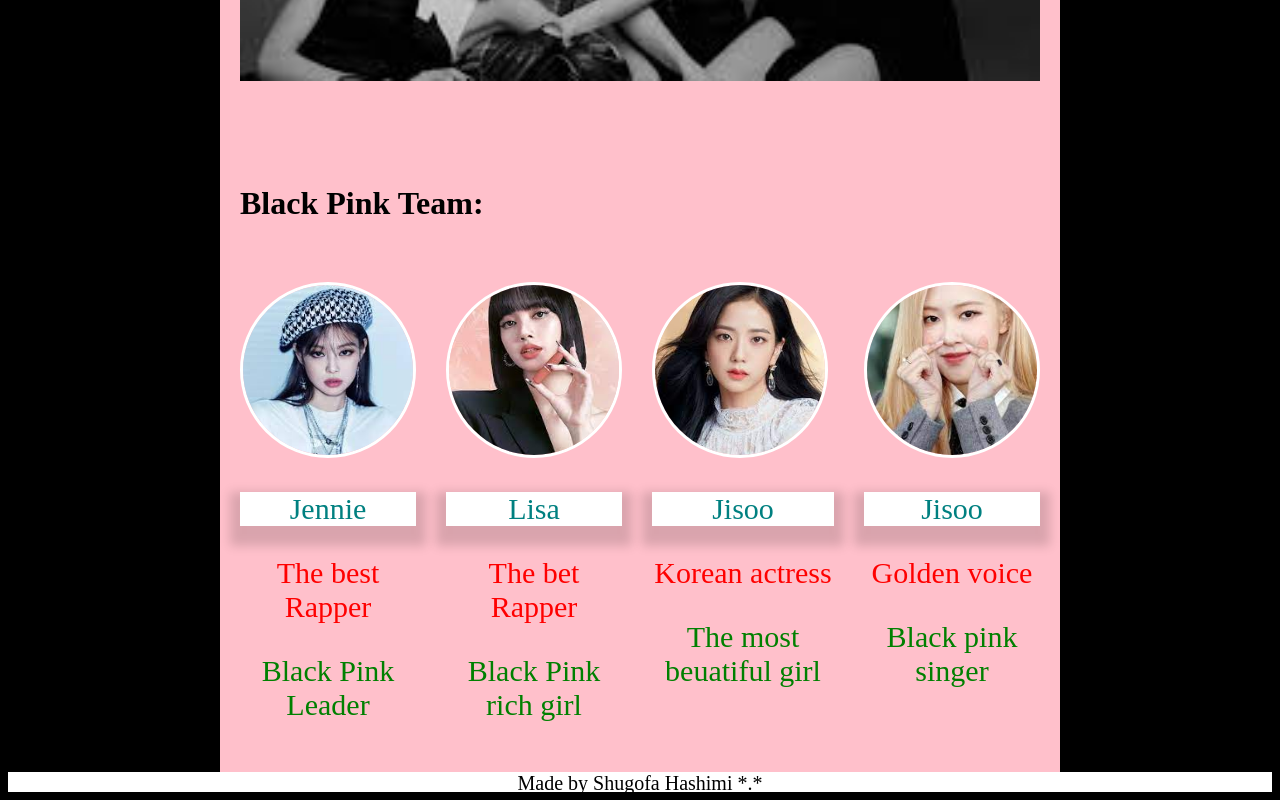
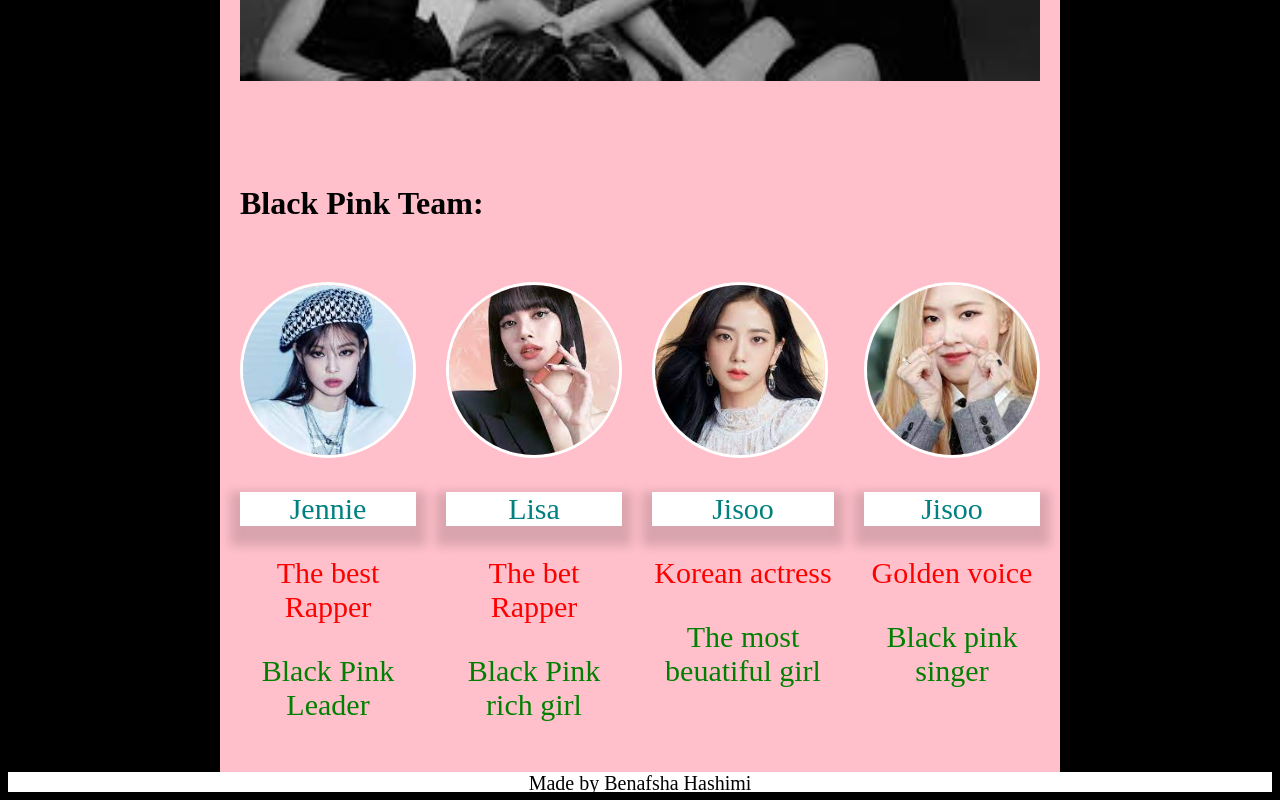
Before and after one commit to BenafshaViolet00/APP-Assignment4, a plain HTML site: page about.html in a window 1280 px wide. Shown: the part 545-1345 px from the top of the page. Drawn offline with Linux system fonts and the light colour scheme.

Commit message:
Update about.html

```diff
--- a/about.html
+++ b/about.html
@@ -55,6 +55,6 @@
             </div>
         </div>
         </div>
-        <footer>Made by Shugofa Hashimi *.*</footer>
+        <footer>Made by Benafsha Hashimi</footer>
     </body>
 </html>
```
